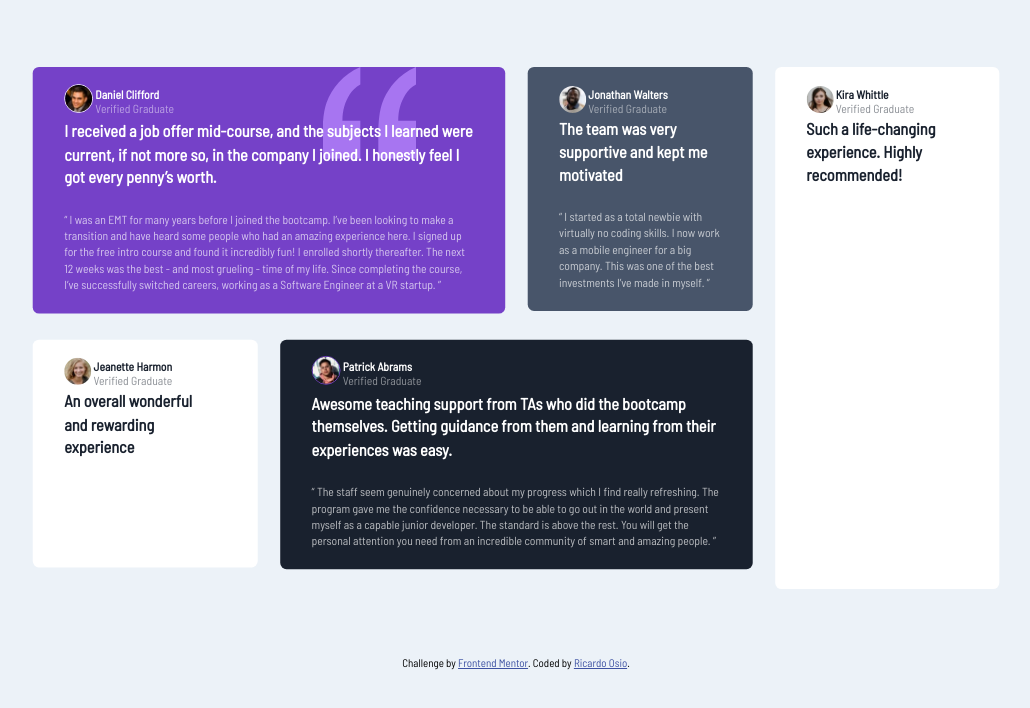
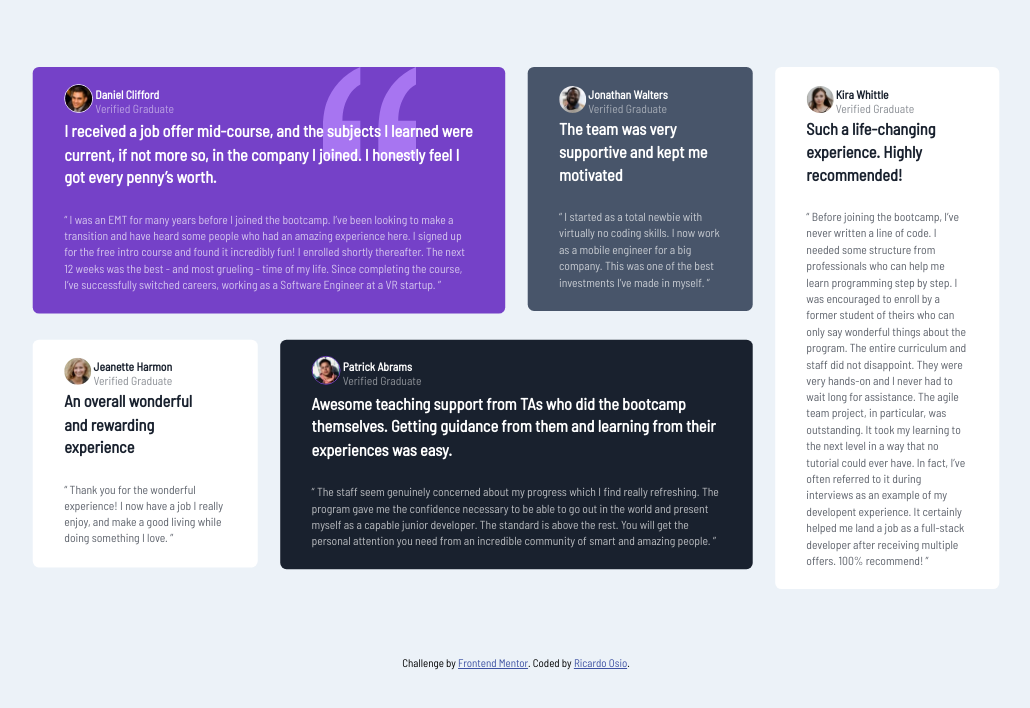
Before and after one commit to Rich15/testimonials-grid-fEndMentor, a plain HTML site: page index.html in a window 1280 px wide. Shown: the whole page, without its empty margins (124-1154 px from the left). Drawn offline with Linux system fonts and the light colour scheme.

Commit message:
Update style.css

```diff
--- a/style.css
+++ b/style.css
@@ -83,7 +83,7 @@ body {
           color: hsla(219, 29%, 14%, 0.5);
         }
 
-        .jeanette quote, .kira quote {
+        .jeanette .quote, .kira .quote {
           color: hsla(219, 29%, 14%, 0.7);
         }
 
```
